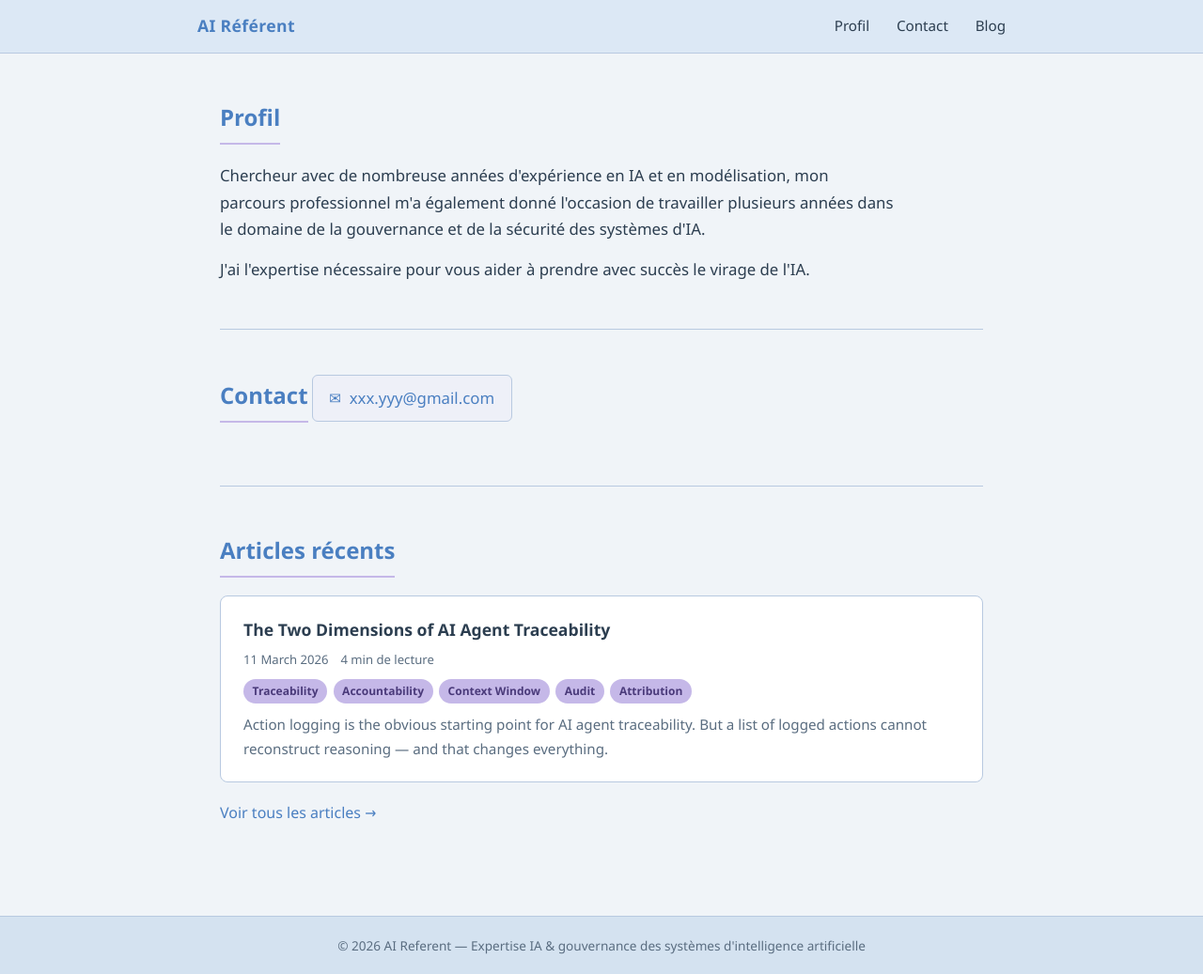
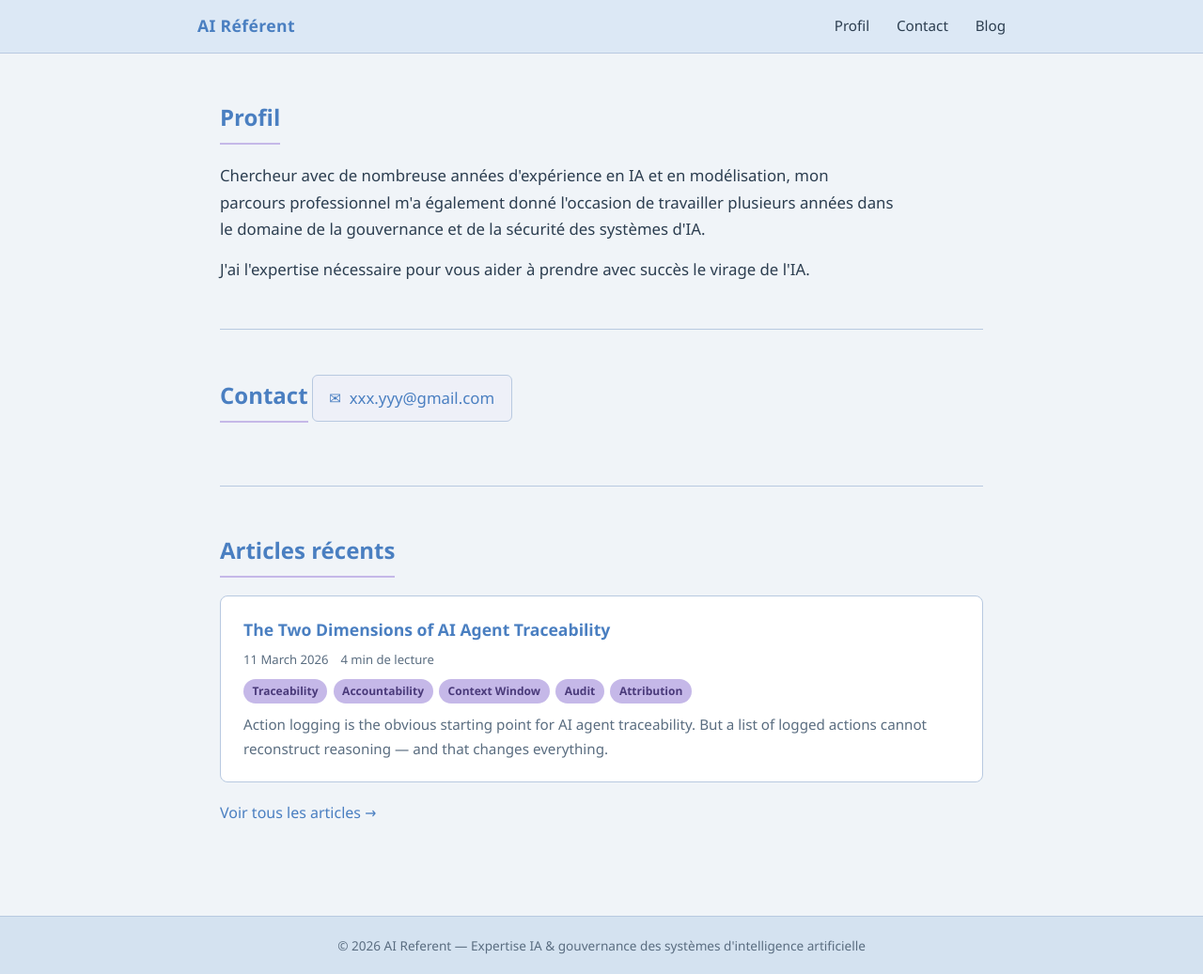
Before and after one commit to ai-referent/ai-referent.github.io, a Jekyll site: the page built from index.html, in a window 1280 px wide and 1037 px high. Shown: the whole window at 94% size. Built offline with Jekyll 4.4.1, drawn with Linux system fonts in a browser that asks for light colours.

Commit message:
Fix blog navigation and improve post title styling
- Change all blog links from /blog.html to /blog/ (Jekyll serves root-level HTML files at directory paths)
- Add explicit permalink: /blog/ to blog.html frontmatter
- Enhance post title styling: make links blue by default, add underline on hover
- Improve visual distinction for clickable post titles

Fixes 404 errors on blog navigation and improves UX for post discovery.

https://claude.ai/code/session_01TQj2oa6X7quPCp7P9DnGmw

```diff
--- a/_layouts/default.html
+++ b/_layouts/default.html
@@ -18,7 +18,7 @@
     <ul class="nav-links">
       <li><a href="{{ '/#profil' | relative_url }}">Profil</a></li>
       <li><a href="{{ '/#contact' | relative_url }}">Contact</a></li>
-      <li><a href="{{ '/blog.html' | relative_url }}">Blog</a></li>
+      <li><a href="{{ '/blog/' | relative_url }}">Blog</a></li>
     </ul>
   </div>
 </nav>
--- a/_layouts/post.html
+++ b/_layouts/post.html
@@ -3,7 +3,7 @@ layout: default
 ---
 
 <div class="container">
-  <a href="{{ '/blog.html' | relative_url }}" class="back-link">&#8592; Retour au blog</a>
+  <a href="{{ '/blog/' | relative_url }}" class="back-link">&#8592; Retour au blog</a>
 
   <div class="post-header">
     <h1>{{ page.title }}</h1>
@@ -25,5 +25,5 @@ layout: default
     {{ content }}
   </article>
 
-  <a href="{{ '/blog.html' | relative_url }}" class="back-link" style="margin-top:2.5rem;">&#8592; Retour au blog</a>
+  <a href="{{ '/blog/' | relative_url }}" class="back-link" style="margin-top:2.5rem;">&#8592; Retour au blog</a>
 </div>
--- a/assets/css/style.css
+++ b/assets/css/style.css
@@ -201,12 +201,17 @@ nav {
 }
 
 .post-card-title a {
-  color: var(--text);
+  color: var(--accent);
+  font-weight: 700;
+  transition: color 0.2s, text-decoration 0.2s;
+  text-decoration: none;
+  border-bottom: 2px solid transparent;
 }
 
 .post-card-title a:hover {
-  color: var(--accent);
-  text-decoration: none;
+  color: var(--accent-hover);
+  text-decoration: underline;
+  border-bottom: 2px solid var(--lavender);
 }
 
 .post-meta {
--- a/blog.html
+++ b/blog.html
@@ -1,6 +1,7 @@
 ---
 layout: default
 title: Blog
+permalink: /blog/
 ---
 
 <div class="container">
--- a/index.html
+++ b/index.html
@@ -47,7 +47,7 @@ title: Accueil
       {% endfor %}
     </div>
     <p style="margin-top:1.2rem;">
-      <a href="{{ '/blog.html' | relative_url }}">Voir tous les articles &#8594;</a>
+      <a href="{{ '/blog/' | relative_url }}">Voir tous les articles &#8594;</a>
     </p>
   </section>
 
```
